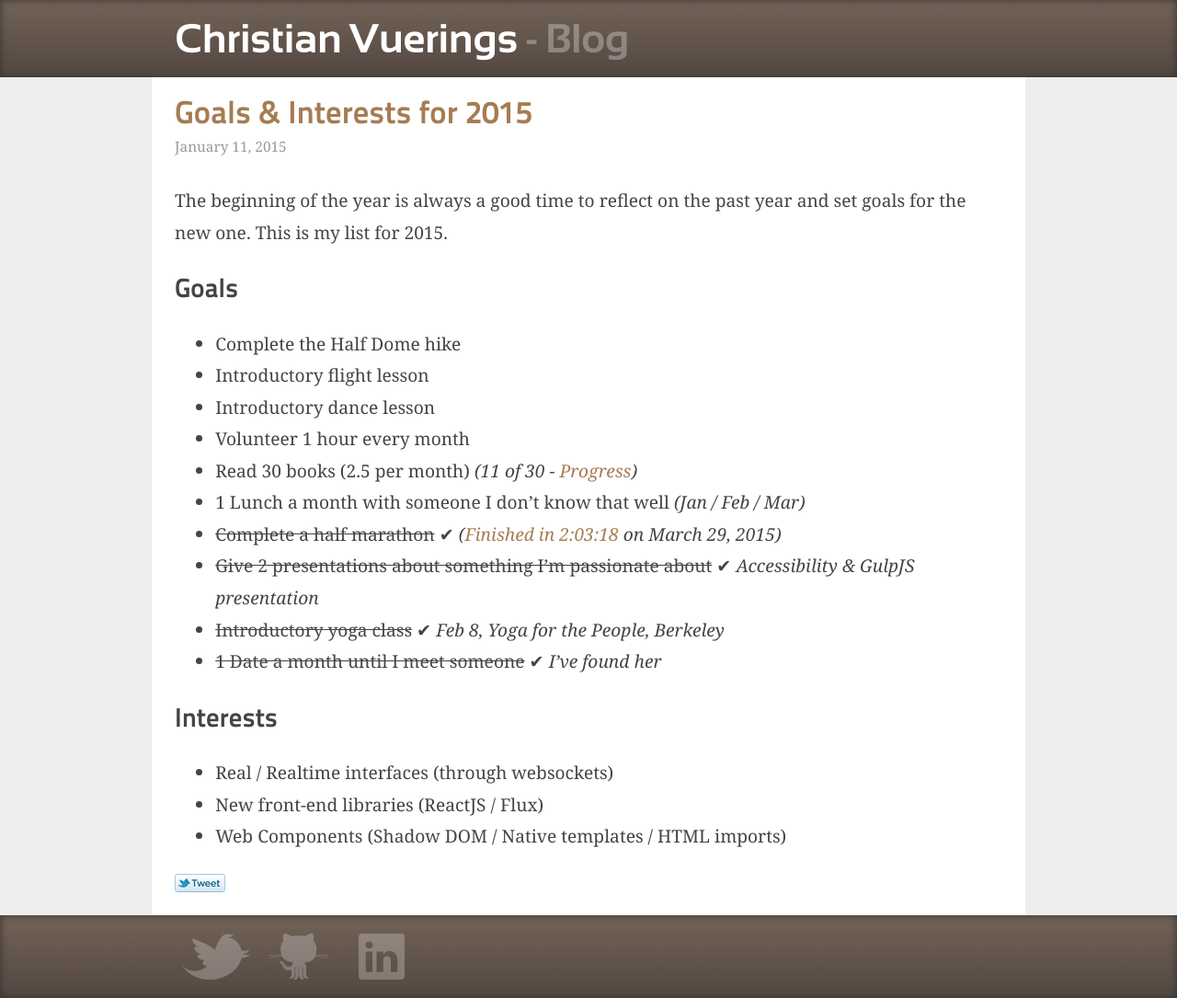
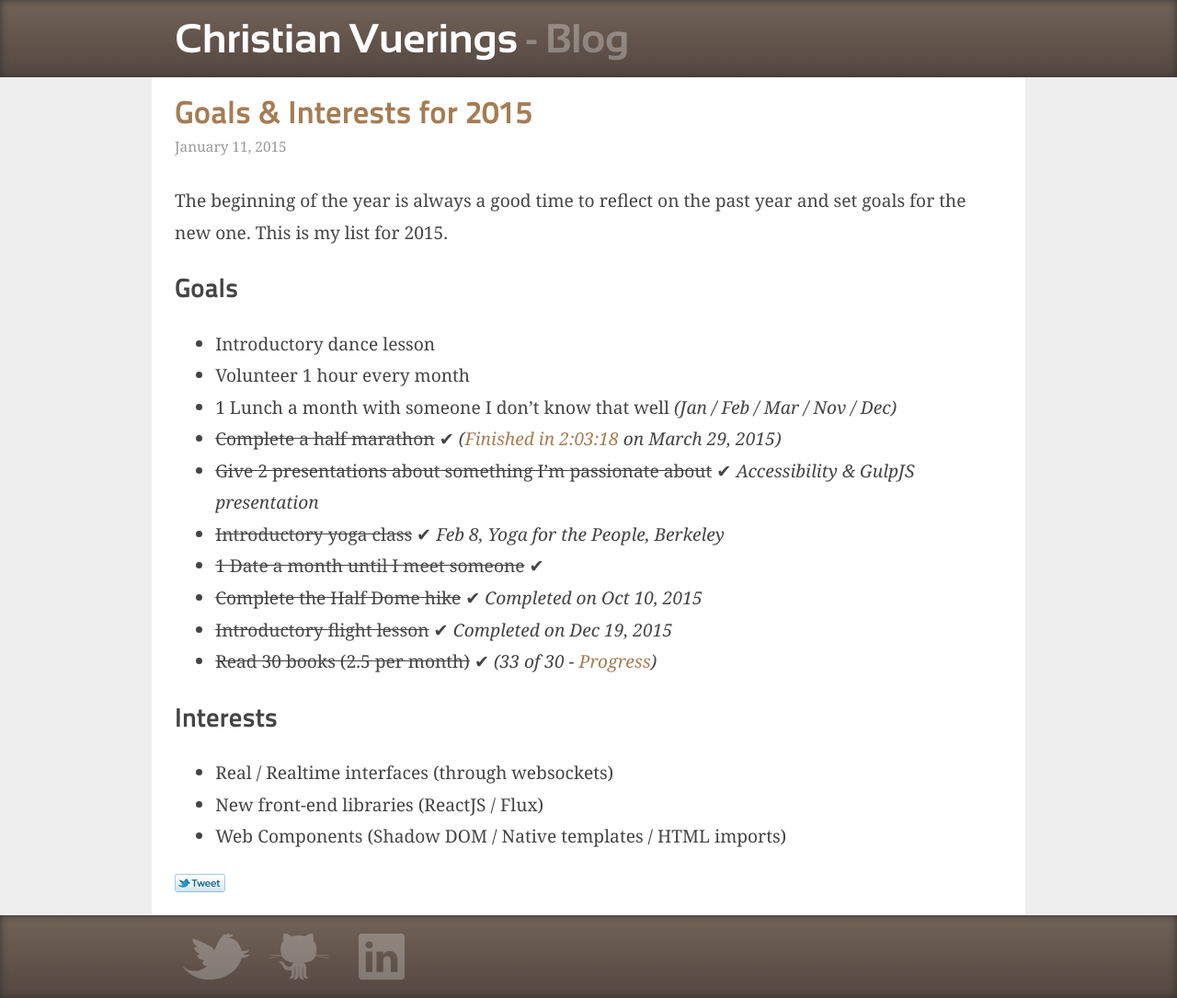
Before and after one commit to denbuzze/denbuzze.github.com, a Jekyll site: the page built from _posts/2015-01-11-goals-interests-for-2015.markdown, in a window 1280 px wide. Shown: the whole page at 92% size. Built offline with Jekyll 4.4.1, drawn with Linux system fonts in a browser that asks for light colours; nearby versions of some CDN libraries; Markdown is read by kramdown in place of the engine named in the settings.

Commit message:
Update 2015 goals post

```diff
--- a/_posts/2015-01-11-goals-interests-for-2015.markdown
+++ b/_posts/2015-01-11-goals-interests-for-2015.markdown
@@ -9,16 +9,16 @@ The beginning of the year is always a good time to reflect on the past year and
 
 ### Goals
 
-* Complete the Half Dome hike
-* Introductory flight lesson
 * Introductory dance lesson
 * Volunteer 1 hour every month
-* Read 30 books (2.5 per month) *(11 of 30 - [Progress](https://www.goodreads.com/user_challenges/2414299))*
-* 1 Lunch a month with someone I don't know that well *(Jan / Feb / Mar)*
+* 1 Lunch a month with someone I don't know that well *(Jan / Feb / Mar / Nov / Dec)*
 * ~~Complete a half marathon~~ &#10004; *([Finished in 2:03:18](http://running.competitor.com/cgiresults?eId=70&eiId=232&seId=806&pId=91970) on March 29, 2015)*
 * ~~Give 2 presentations about something I'm passionate about~~ &#10004; *Accessibility & GulpJS presentation*
 * ~~Introductory yoga class~~ &#10004; *Feb 8, Yoga for the People, Berkeley*
-* ~~1 Date a month until I meet someone~~ &#10004; *I've found her*
+* ~~1 Date a month until I meet someone~~ &#10004;
+* ~~Complete the Half Dome hike~~ &#10004; *Completed on Oct 10, 2015*
+* ~~Introductory flight lesson~~ &#10004; *Completed on Dec 19, 2015*
+* ~~Read 30 books (2.5 per month)~~ &#10004; *(33 of 30 - [Progress](https://www.goodreads.com/user_challenges/2414299))*
 
 ### Interests
 
```
